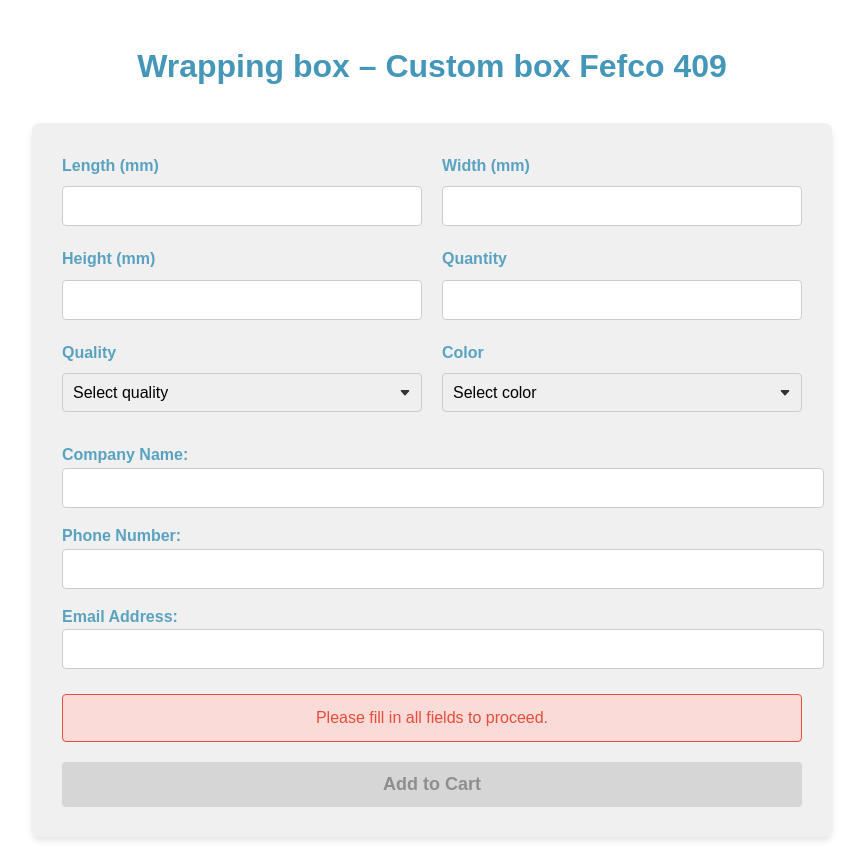
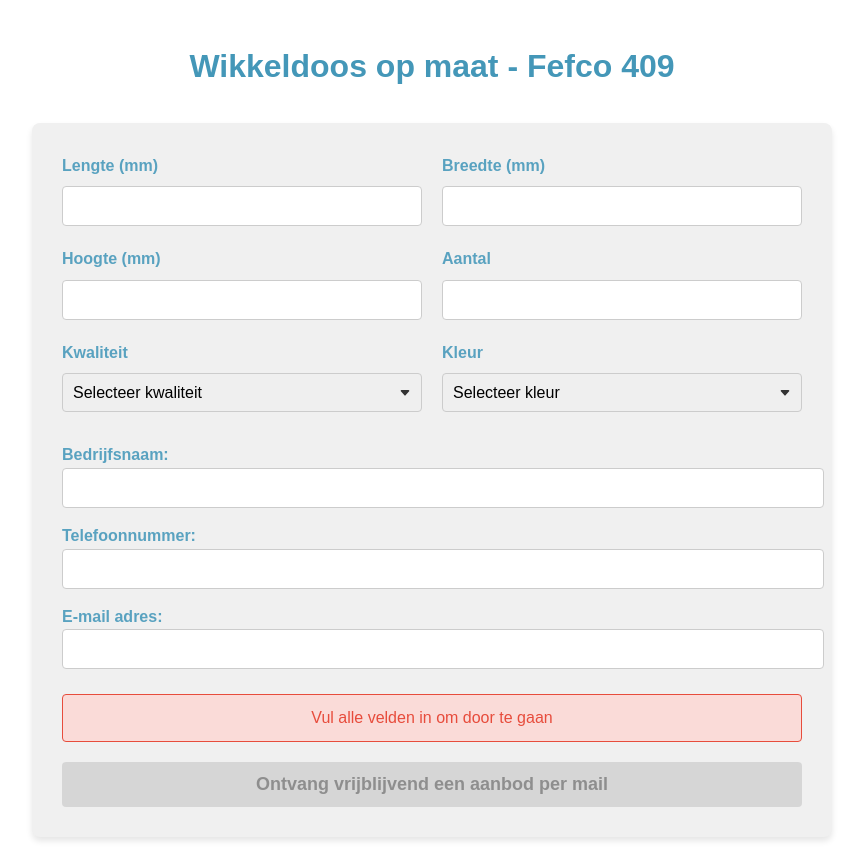
Before and after one commit to Sitecom244/409-calculator, a plain HTML site: page index.html in a window 1280 px wide. Shown: the whole page, without its empty margins (208-1071 px from the left). Drawn offline with Linux system fonts and the light colour scheme.

Commit message:
Update index.html

```diff
--- a/index.html
+++ b/index.html
@@ -145,63 +145,63 @@
     </style>
 </head>
 <body>
-    <h1>Wrapping box – Custom box Fefco 409</h1>
+    <h1>Wikkeldoos op maat - Fefco 409</h1>
     <div id="wbc-calcform" class="calculator" data-local-factor="1" data-global-factor="1.12">
         <div class="calculator-fields">
             <div class="calculator-item">
-                <label for="field-box-lengte">Length (mm)</label>
+                <label for="field-box-lengte">Lengte (mm)</label>
                 <input id="field-box-lengte" type="number" class="wbc-calc-field" required>
             </div>
             <div class="calculator-item">
-                <label for="field-box-breedte">Width (mm)</label>
+                <label for="field-box-breedte">Breedte (mm)</label>
                 <input id="field-box-breedte" type="number" class="wbc-calc-field" required>
             </div>
             <div class="calculator-item">
-                <label for="field-box-hoogte">Height (mm)</label>
+                <label for="field-box-hoogte">Hoogte (mm)</label>
                 <input id="field-box-hoogte" type="number" class="wbc-calc-field" required>
             </div>
             <div class="calculator-item">
-                <label for="field-box-aantal">Quantity</label>
+                <label for="field-box-aantal">Aantal</label>
                 <input id="field-box-aantal" type="number" class="wbc-calc-field" required>
             </div>
             <div class="calculator-item">
-                <label for="field-box-kwaliteit">Quality</label>
+                <label for="field-box-kwaliteit">Kwaliteit</label>
                 <select id="field-box-kwaliteit" class="wbc-calc-field" required>
-                    <option value="">Select quality</option>
-                    <option value="0.4">Single Wall 3mm</option>
-                    <option value="0.48">Single Wall 4mm</option>
-                    <option value="0.72">Double Wall 4.5mm</option>
-                    <option value="0.78">Double Wall 7mm</option>
+                    <option value="">Selecteer kwaliteit</option>
+                    <option value="0.4">Enkele golf 3mm</option>
+                    <option value="0.48">Enkele golf 4mm</option>
+                    <option value="0.72">Dubbele golf 4.5mm</option>
+                    <option value="0.78">Dubbele golf 7mm</option>
                 </select>
             </div>
             <div class="calculator-item">
-                <label for="field-box-kleur">Color</label>
+                <label for="field-box-kleur">Kleur</label>
                 <select id="field-box-kleur" class="wbc-calc-field" required>
-                    <option value="">Select color</option>
-                    <option value="0">Brown-Brown</option>
-                    <option value="0.08">White-Brown</option>
+                    <option value="">Selecteer kleur</option>
+                    <option value="0">Bruin-Bruin</option>
+                    <option value="0.08">Wit-Bruin</option>
                 </select>
             </div>
         </div>
         <div class="calculator-results" id="wbc-prices">
-            <h3>Box Details</h3>
-            <p>Quality: <span id="wbc-detail-quality"></span></p>
-            <p>Color: <span id="wbc-detail-color"></span></p>
-            <p>Dimensions: <span id="wbc-price-length"></span> x <span id="wbc-price-width"></span> x <span id="wbc-price-height"></span> mm (L x W x H)</p>
-            <p>Quantity: <span id="wbc-price-qty"></span></p>
-            <h3>Pricing</h3>
-            <p>Price per unit (excl. VAT): €<span id="wbc-price-unit"></span></p>
-            <p>Total price (excl. VAT): €<span id="wbc-price-total"></span></p>
+            <h3>Details van de doos</h3>
+            <p>Kwaliteit: <span id="wbc-detail-quality"></span></p>
+            <p>Kleur: <span id="wbc-detail-color"></span></p>
+            <p>Afmetingen: <span id="wbc-price-length"></span> x <span id="wbc-price-width"></span> x <span id="wbc-price-height"></span> mm (L x W x H)</p>
+            <p>Aantal: <span id="wbc-price-qty"></span></p>
+            <h3>Prijs</h3>
+            <p>Prijs per stuk inclusief verzendkosten (ex BTW): €<span id="wbc-price-unit"></span></p>
+            <p>Totaalprijs inclusief verzendkosten (ex BTW): €<span id="wbc-price-total"></span></p>
         </div>
 
         <form action="https://formspree.io/f/mgvwbgar" method="POST">
-            <label for="company-name">Company Name:</label>
+            <label for="company-name">Bedrijfsnaam:</label>
             <input type="text" id="company-name" name="company-name" required>
 
-            <label for="phone-number">Phone Number:</label>
+            <label for="phone-number">Telefoonnummer:</label>
             <input type="tel" id="phone-number" name="phone-number" required>
 
-            <label for="email-address">Email Address:</label>
+            <label for="email-address">E-mail adres:</label>
             <input type="email" id="email-address" name="email-address" required>
 
             <input type="hidden" id="unit-price" name="unit-price">
@@ -212,11 +212,11 @@
             <input type="hidden" id="color" name="color">
 
             <div id="warning-message" class="warning-message">
-                Please fill in all fields to proceed.
+                Vul alle velden in om door te gaan
             </div>
-            <button type="submit" id="submit-request" disabled>Add to Cart</button>
+            <button type="submit" id="submit-request" disabled>Ontvang vrijblijvend een aanbod per mail</button>
             <div id="loading-indicator">
-                Sending the form, please wait...
+                Het formulier wordt verzonden, een moment geduld alstublieft...
             </div>
         </form>
     </div>
```
